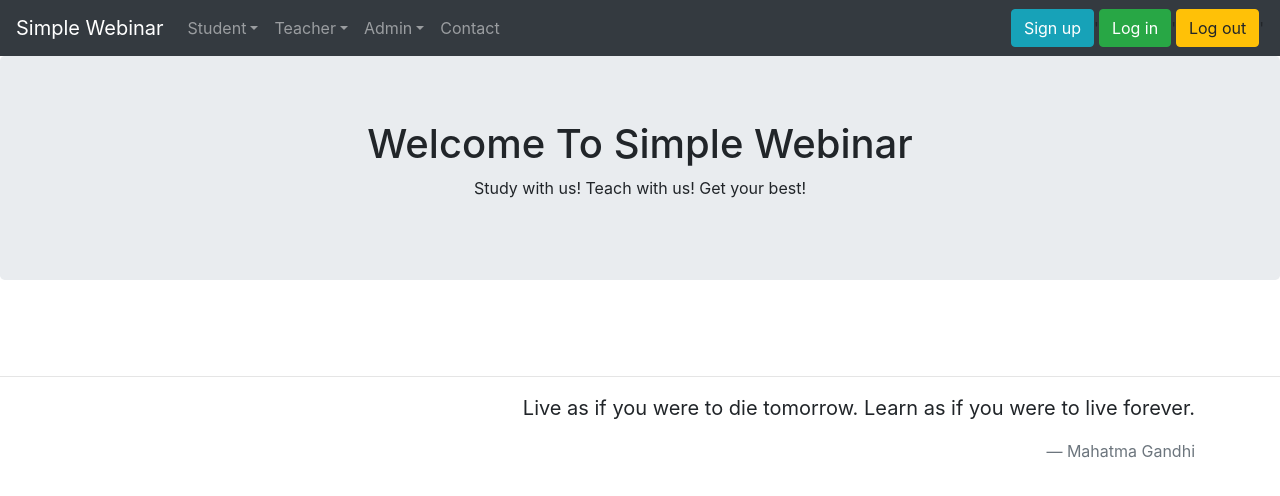
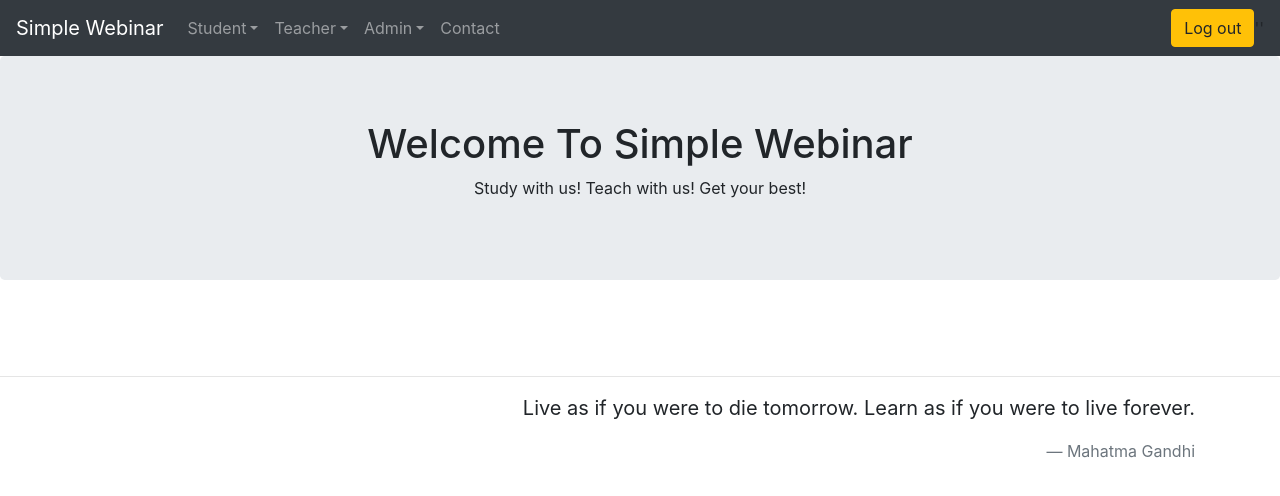
Before and after one commit to s17655/simplewebinar_FE, a React (Create React App) app: page / in a window 1280 px wide. Shown: the top 496 px of the page. Built offline with nearby package versions, Linux system fonts and the light colour scheme.

Commit message:
Added navbar show/hide logic

```diff
--- a/src/MyNavbar.js
+++ b/src/MyNavbar.js
@@ -1,4 +1,4 @@
-import React, { Component } from "react";
+import React from "react";
 import {
   Collapse,
   Navbar,
@@ -14,7 +14,19 @@ import {
   Button,
 } from "reactstrap";
 
-function MyNavbar(props) {
+class MyNavbar extends React.Component {
+  constructor(props) {
+    super(props);
+    this.state = {
+      isLoggedIn: true,
+      login: null,
+      isTeacher: true,
+      isAdmin: true,
+    };
+  }
+
+  render() {
+
     return (
       <div>
         <Navbar expand="md" color="dark" dark>
@@ -22,6 +34,7 @@ function MyNavbar(props) {
           <NavbarToggler />
           <Collapse isOpen="true" navbar>
             <Nav className="mr-auto" navbar>
+              {this.state.isLoggedIn &&
               <UncontrolledDropdown nav inNavbar>
                 <DropdownToggle nav caret>
                   Student
@@ -30,6 +43,8 @@ function MyNavbar(props) {
                   <DropdownItem>My webinars</DropdownItem>
                 </DropdownMenu>
               </UncontrolledDropdown>
+              }
+              {this.state.isLoggedIn && this.state.isTeacher &&
               <UncontrolledDropdown nav inNavbar>
                 <DropdownToggle nav caret>
                   Teacher
@@ -39,6 +54,8 @@ function MyNavbar(props) {
                   <DropdownItem>Add Webinar</DropdownItem>
                 </DropdownMenu>
               </UncontrolledDropdown>
+              }
+              {this.state.isLoggedIn && this.state.isAdmin &&
               <UncontrolledDropdown nav inNavbar>
                 <DropdownToggle nav caret>
                   Admin
@@ -48,20 +65,20 @@ function MyNavbar(props) {
                   <DropdownItem>Add User</DropdownItem>
                 </DropdownMenu>
               </UncontrolledDropdown>
+              }
               <NavItem>
                 <NavLink href="#">Contact</NavLink>
               </NavItem>
             </Nav>
-          <Button color="info">Sign up</Button>
+            {this.state.isLoggedIn && <Button color="warning">Log out</Button>}
+            {!this.state.isLoggedIn && <Button color="info">Sign up</Button>}
             {"'"}
-          <Button color="success">Log in</Button>
-          {"'"}
-          <Button color="warning">Log out</Button>
+            {!this.state.isLoggedIn && <Button color="success">Log in</Button>}
             {"'"}
           </Collapse>
         </Navbar>
       </div>
     );
   }
-
+}
 export default MyNavbar;
```
Also changed, not shown: src/logo.svg (deleted), 1 other file (tests, documents, lock files or other folders). Lines whose indentation alone changed are shown as unchanged.
